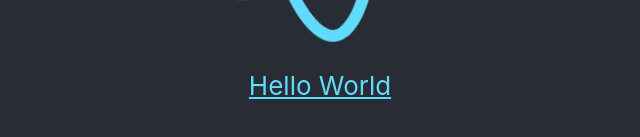
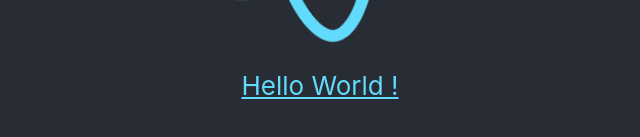
Before and after one commit to hermance-aymeric/mariage, a React (Create React App) app: page / in a window 1280 px wide. Shown: the part 475-612 px from the top of the page, without its empty margins (320-960 px from the left). Built offline with nearby package versions, Linux system fonts and the light colour scheme.

Commit message:
adding typescript

```diff
--- a/package.json
+++ b/package.json
@@ -7,9 +7,14 @@
     "@testing-library/jest-dom": "^5.17.0",
     "@testing-library/react": "^13.4.0",
     "@testing-library/user-event": "^13.5.0",
+    "@types/jest": "^29.5.12",
+    "@types/node": "^20.11.16",
+    "@types/react": "^18.2.55",
+    "@types/react-dom": "^18.2.18",
     "react": "^18.2.0",
     "react-dom": "^18.2.0",
     "react-scripts": "5.0.1",
+    "typescript": "^5.3.3",
     "web-vitals": "^2.1.4"
   },
   "scripts": {
--- a/src/App.js
+++ b/src/App.tsx
@@ -1,5 +1,6 @@
 import logo from './logo.svg';
 import './App.css';
+import React from 'react';
 
 function App() {
   return (
@@ -12,7 +13,7 @@ function App() {
           target="_blank"
           rel="noopener noreferrer"
         >
-          Hello World
+          Hello World !
         </a>
       </header>
     </div>
```
Also changed, not shown: 2 other files (tests, documents, lock files or other folders).
